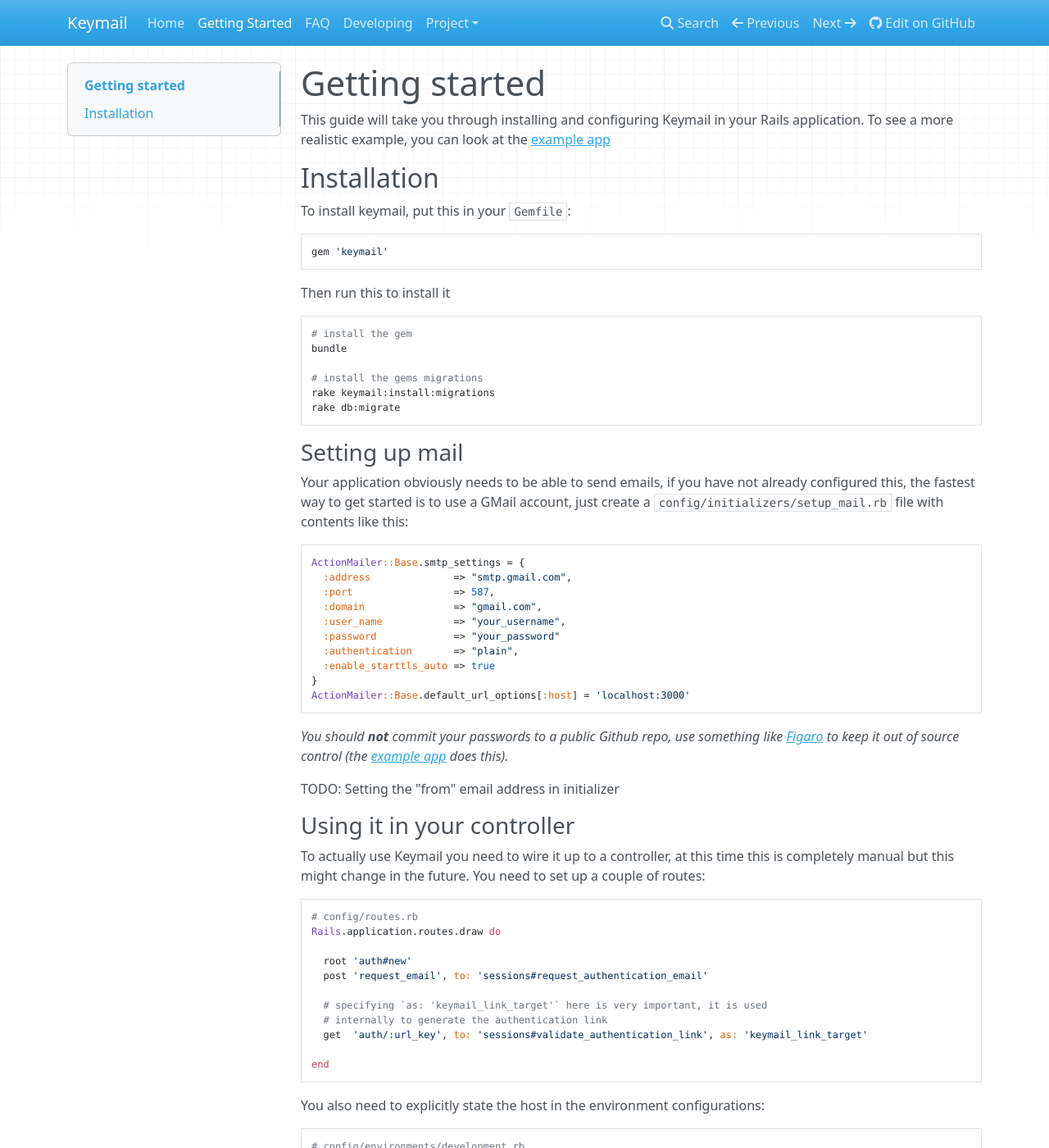
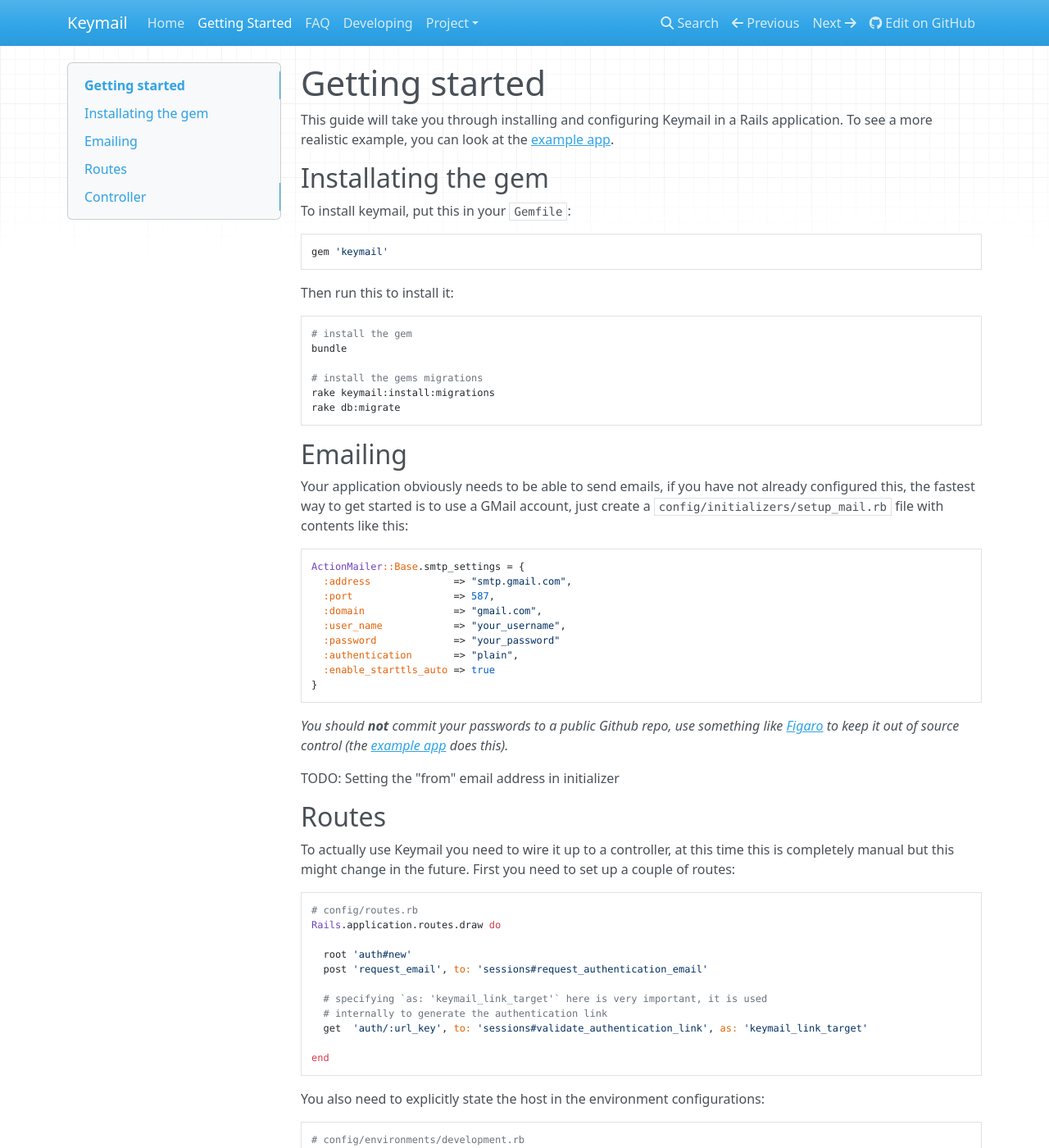
Before and after one commit to jsborjesson/keymail, an MkDocs documentation site: the page built from docs/getting-started.md, in a window 1280 px wide and 1400 px high. Shown: the whole window at 82% size. Built offline with MkDocs 1.6.1, drawn with Linux system fonts in a browser that asks for light colours; nearby versions of some CDN libraries; old or Windows-style settings are respelled for this version of MkDocs; some of the changed text lies outside the part shown.

Commit message:
Tidying up getting started

````diff
--- a/docs/getting-started.md
+++ b/docs/getting-started.md
@@ -2,10 +2,10 @@
 
 [example app]: https://github.com/alcesleo/keymail-example
 
-This guide will take you through installing and configuring Keymail in your
-Rails application. To see a more realistic example, you can look at the [example app][]
+This guide will take you through installing and configuring Keymail in a
+Rails application. To see a more realistic example, you can look at the [example app][].
 
-## Installation
+## Installating the gem
 
 To install keymail, put this in your `Gemfile`:
 
@@ -13,7 +13,7 @@ To install keymail, put this in your `Gemfile`:
 gem 'keymail'
 ```
 
-Then run this to install it
+Then run this to install it:
 
 ```bash
 # install the gem
@@ -24,7 +24,7 @@ rake keymail:install:migrations
 rake db:migrate
 ```
 
-### Setting up mail
+## Emailing
 
 Your application obviously needs to be able to send emails, if you have not
 already configured this, the fastest way to get started is to use a GMail
@@ -41,7 +41,6 @@ ActionMailer::Base.smtp_settings = {
   :authentication       => "plain",
   :enable_starttls_auto => true
 }
-ActionMailer::Base.default_url_options[:host] = 'localhost:3000'
 ```
 
 _You should **not** commit your passwords to a public Github repo, use
@@ -50,11 +49,11 @@ source control (the [example app][] does this)._
 
 TODO: Setting the "from" email address in initializer
 
-### Using it in your controller
+## Routes
 
-To actually use Keymail you need to wire it up to a controller, at this time this
-is completely manual but this might change in the future. You need to set up
-a couple of routes:
+To actually use Keymail you need to wire it up to a controller, at this time
+this is completely manual but this might change in the future. First you need
+to set up a couple of routes:
 
 ```ruby
 # config/routes.rb
@@ -105,3 +105,5 @@ class SessionsController < ApplicationController
 
 end
 ```
+
+You can of course see all of this in working code by checking out the [example app][].
````
Also changed, not shown: other parts of docs/getting-started.md (+1 -0 lines).
